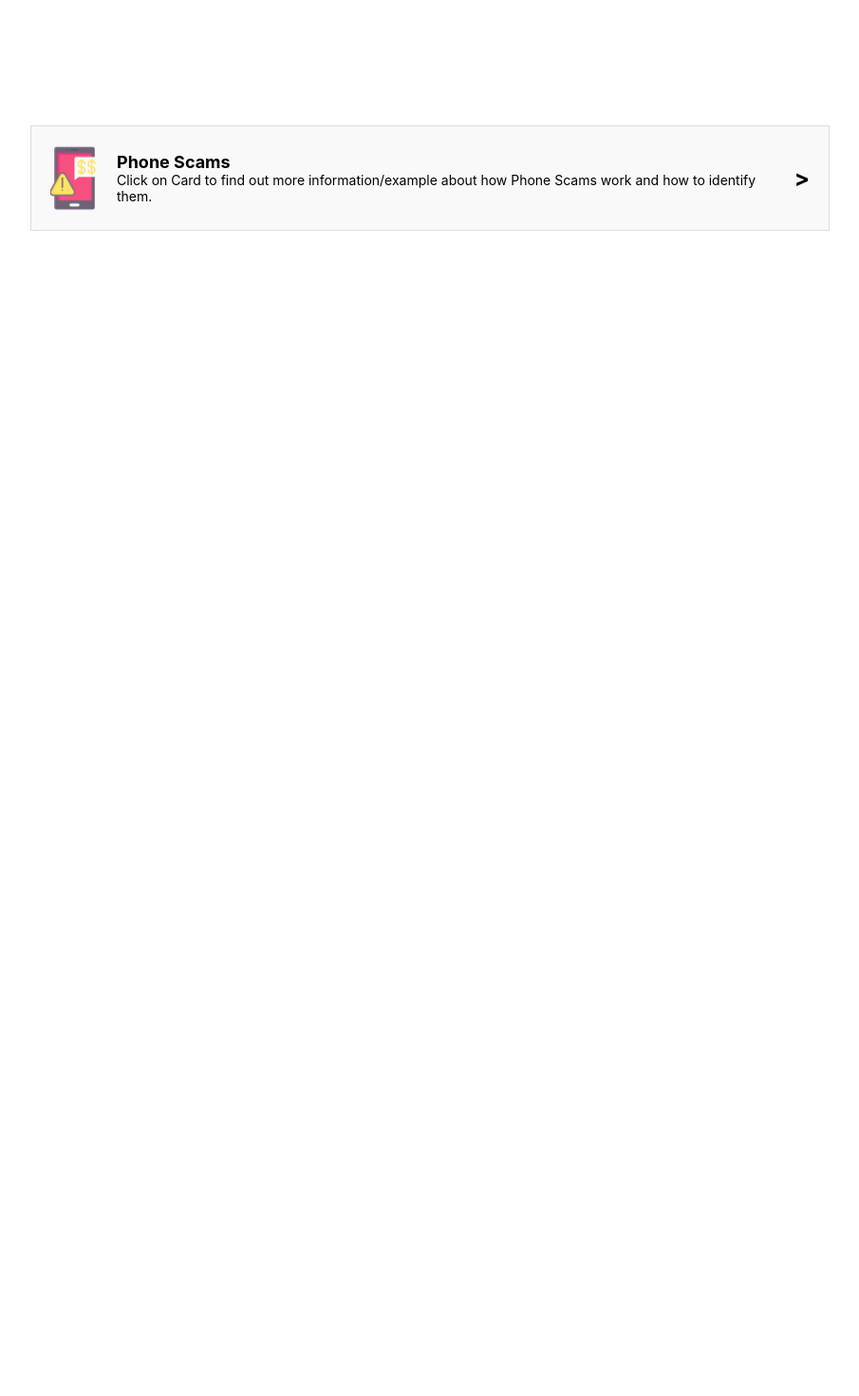
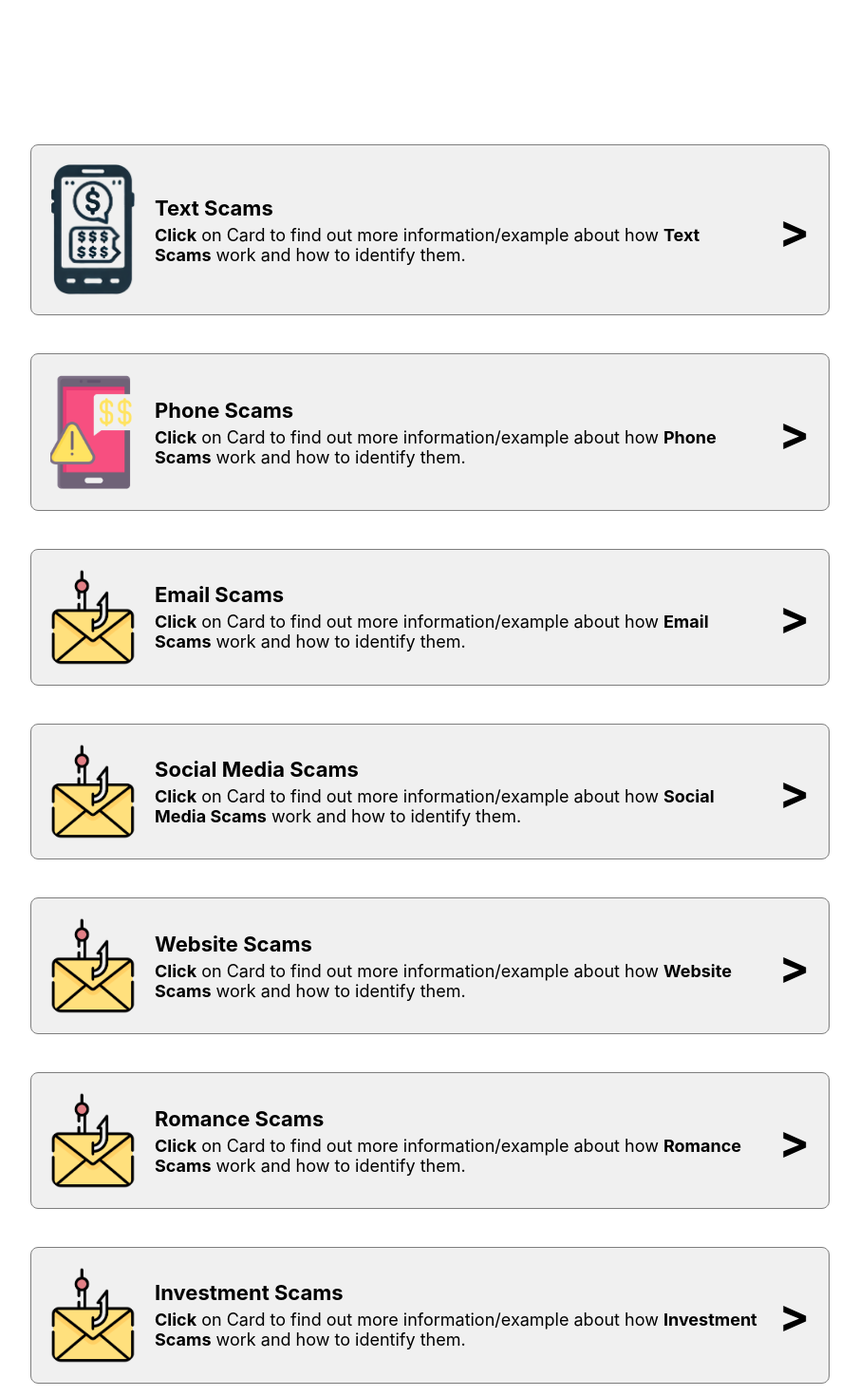
Before and after one commit to YQiZhu/ScamGuard, a React (Create React App) app in the folder scamguard_react/: page /identifyScam in a window 1280 px wide. Shown: the part 740-2210 px from the top of the page at 95% size, without its empty margins (187-1092 px from the left). Before the commit the page ends 1003 px from the top, so only its background shows below. Built offline with nearby package versions, Linux system fonts and the light colour scheme.

Commit message:
Add clickable box session for some scams type

```diff
--- /dev/null
+++ b/scamguard_react/src/IdentifyScams/InvestmentScams.js
@@ -0,0 +1,14 @@
+import React from 'react';
+// import './MostReportedScam.css';
+
+function InvestmentScams() {
+    return (
+        <div className="InvestmentScamsPage">
+            <h2>Investment Scams</h2>
+            <p>Details and examples about how Investment Scams work and how to identify them.</p>
+            {/* Add more content or components here */}
+        </div>
+    );
+}
+
+export default InvestmentScams;
--- a/scamguard_react/src/IdentifyScams/RomanceScams.js
+++ b/scamguard_react/src/IdentifyScams/RomanceScams.js
@@ -3,31 +3,12 @@ import { BarChart, Bar, XAxis, YAxis, CartesianGrid, Tooltip, Legend } from 'rec
 // import './MostReportedScam.css';
 
 function RomanceScams() {
-    // const [data, setData] = useState([]);
-
-    // useEffect(() => {
-    //     fetch('https://scamguard.live/api/most_frequent_scams/', {
-    //         method: 'GET',
-    //         headers: {
-    //             'Content-Type': 'application/json',
-    //         },
-    //     })
-    //         .then(response => {
-    //             if (!response.ok) {
-    //                 throw new Error('Network response was not ok');
-    //             }
-    //             return response.json();
-    //         })
-    //         .then(data => setData(data))
-    //         .catch(error => console.error('Error fetching map data:', error.message));
-    // }, []);
 
     return (
-        <div className="chart-container">
-            <div>
-                <h2>Romance Scams</h2>
-
-            </div>
+        <div className="RomanceScamsPage">
+            <h2>Romance Scams</h2>
+            <p>Details and examples about how Romance Scams work and how to identify them.</p>
+            {/* Add more content or components here */}
         </div>
     );
 }
--- /dev/null
+++ b/scamguard_react/src/IdentifyScams/SocialMediaScams.js
@@ -0,0 +1,14 @@
+import React from 'react';
+// import './MostReportedScam.css';
+
+function SocialMediaScams() {
+    return (
+        <div className="SocialMediaScamsPage">
+            <h2>Text Scams</h2>
+            <p>Details and examples about how Social Media Scams work and how to identify them.</p>
+            {/* Add more content or components here */}
+        </div>
+    );
+}
+
+export default SocialMediaScams;
--- /dev/null
+++ b/scamguard_react/src/IdentifyScams/TextScams.js
@@ -0,0 +1,14 @@
+import React from 'react';
+// import './MostReportedScam.css';
+
+function TextScams() {
+    return (
+        <div className="TextScamsPage">
+            <h2>Text Scams</h2>
+            <p>Details and examples about how Text Scams work and how to identify them.</p>
+            {/* Add more content or components here */}
+        </div>
+    );
+}
+
+export default TextScams;
--- /dev/null
+++ b/scamguard_react/src/IdentifyScams/WebsiteScams.js
@@ -0,0 +1,14 @@
+import React from 'react';
+// import './MostReportedScam.css';
+
+function WebsiteScams() {
+    return (
+        <div className="WebsiteScamsPage">
+            <h2>Website Scams</h2>
+            <p>Details and examples about how Website Scams work and how to identify them.</p>
+            {/* Add more content or components here */}
+        </div>
+    );
+}
+
+export default WebsiteScams;
--- a/scamguard_react/src/IdentifyScamsPage.css
+++ b/scamguard_react/src/IdentifyScamsPage.css
@@ -1,19 +1,28 @@
 .Chart-section {
-    padding: 50px;;
+    padding: 50px;
+    ;
 }
 
 .Side-menu {
     position: fixed;
-    top: 50%; /* Vertically center the menu */
-    left: 10px; /* Position it on the left side */
-    transform: translateY(-50%); /* Center vertically by shifting up half of its own height */
-    width: 200px; /* Adjust width as needed */
-    background-color: #f0f0f0; /* Light background color */
-    color: black; /* Default text color */
+    top: 50%;
+    /* Vertically center the menu */
+    left: 10px;
+    /* Position it on the left side */
+    transform: translateY(-50%);
+    /* Center vertically by shifting up half of its own height */
+    width: 200px;
+    /* Adjust width as needed */
+    background-color: #f0f0f0;
+    /* Light background color */
+    color: black;
+    /* Default text color */
     padding: 20px;
     box-shadow: 2px 0 5px rgba(0, 0, 0, 0.1);
-    overflow-y: auto; /* Add scroll if content overflows */
-    border-radius: 8px; /* Optional: Rounded corners */
+    overflow-y: auto;
+    /* Add scroll if content overflows */
+    border-radius: 8px;
+    /* Optional: Rounded corners */
 }
 
 .Side-menu ul {
@@ -25,38 +34,54 @@
 }
 
 .Side-menu li {
-    width: 100%; /* Ensures each li takes the full width of the ul */
-    margin-bottom: 10px; /* Space between links */
-    display: block; /* Makes sure li is treated as a block element */
+    width: 100%;
+    /* Ensures each li takes the full width of the ul */
+    margin-bottom: 10px;
+    /* Space between links */
+    display: block;
+    /* Makes sure li is treated as a block element */
 }
 
 .Side-menu a {
-    color: rgb(5, 5, 33); /* Text color for links */
-    text-decoration: underline; /* Underline to indicate clickability */
-    font-size: 16px; /* Adjust font size as needed */
-    display: block; /* Ensure the link takes up the full width of its container */
+    color: rgb(5, 5, 33);
+    /* Text color for links */
+    text-decoration: underline;
+    /* Underline to indicate clickability */
+    font-size: 16px;
+    /* Adjust font size as needed */
+    display: block;
+    /* Ensure the link takes up the full width of its container */
     padding: 10px;
-    border-radius: 5px; /* Optional: Rounded corners for links */
-    transition: background-color 0.3s; /* Smooth transition for hover effect */
+    border-radius: 5px;
+    /* Optional: Rounded corners for links */
+    transition: background-color 0.3s;
+    /* Smooth transition for hover effect */
 }
 
 .Side-menu a:hover {
-    background-color: #c0c0c0; /* Change background color on hover */
-    color: rgb(99, 99, 216); /* Change text color on hover */
+    background-color: #c0c0c0;
+    /* Change background color on hover */
+    color: rgb(99, 99, 216);
+    /* Change text color on hover */
 }
 
 .clickable-box {
-    background-color: #f9f9f9;
+    background-color: #f0f0f0;
     transition: background-color 0.3s ease;
     display: flex;
     align-items: center;
     justify-content: space-between;
     padding: 20px;
-    margin: 20px auto; /* Center the box horizontally */
+    margin: 40px auto;
+    /* Center the box horizontally */
     cursor: pointer;
-    width: 80%; /* Reduce the width of the box */
-    max-width: 800px; /* Optional: Limit the max width */
-    border: 1px solid #ddd;
+    width: 80%;
+    /* Reduce the width of the box */
+    max-width: 800px;
+    /* Optional: Limit the max width */
+    border: 1px solid #7e7e7e;
+    border-radius: 8px;
+    /* Optional: Rounded corners */
 }
 
 .clickable-box:hover {
@@ -64,38 +89,44 @@
 }
 
 .clickable-box img {
-    width: 50px;
+    width: 90px;
     margin-right: 20px;
 }
 
 .clickable-box .text-content {
     display: flex;
     flex-direction: column;
-    align-items: flex-start; /* Align text to the start of the content area */
+    align-items: flex-start;
+    /* Align text to the start of the content area */
     justify-content: center;
-    text-align: left; /* Ensure text is left-aligned */
+    text-align: left;
+    /* Ensure text is left-aligned */
     flex: 1;
-    padding-right: 20px; /* Add padding to the right to ensure space before the arrow */
+    padding-right: 20px;
+    /* Add padding to the right to ensure space before the arrow */
 }
 
 .clickable-box h3 {
     margin: 0;
-    font-size: 18px;
+    font-size: 22px;
     font-weight: bold;
+    margin-bottom: 5px;
+    /* Space between links */
 }
 
 .clickable-box p {
     margin: 0;
-    font-size: 14px;
+    font-size: 18px;
 }
 
 .clickable-box .arrow {
-    font-size: 24px;
+    font-size: 48px;
     font-weight: bold;
-    flex-shrink: 0; /* Prevent arrow from shrinking */
+    flex-shrink: 0;
+    /* Prevent arrow from shrinking */
 }
 
-.App-header {
+.indentify-scams-header {
     /* background-color: #282c34; */
     min-height: 100vh;
     display: flex;
@@ -104,4 +135,12 @@
     justify-content: center;
     font-size: calc(10px + 2vmin);
     color: rgb(0, 0, 0);
-  }
+    margin-bottom: 20px;
+    /* Add some margin to push the box closer to the header */
+}
+
+.indentify-scams-header h1 {
+    font-size: 4rem;
+    margin-bottom: 10px;
+    /* Reduce margin to bring h1 closer to the clickable box */
+}
--- a/scamguard_react/src/IdentifyScamsPage.js
+++ b/scamguard_react/src/IdentifyScamsPage.js
@@ -30,12 +30,33 @@ const IdentifyScamsPage = () => {
             </nav> */}
 
             {/* Introduction Section */}
-            <header className="App-header">
+            <header className="indentify-scams-header">
                 <h1>How to Identify Scams</h1>
                 <p></p>
             </header>
 
             {/* Clickable Box Section */}
+            {/* Text Scams */}
+            <div
+                className="clickable-box"
+                onClick={() => navigate('/text-scams')}
+            >
+                <img
+                    src={require('./images/text_scams_icon.png')}
+                    alt="Text Scams"
+                />
+                <div className="text-content">
+                    <h3>Text Scams</h3>
+                    <p>
+                        <strong>Click</strong> on Card to find out more information/example about how <strong>Text Scams</strong> work and how to identify them.
+                    </p>
+                </div>
+                <div className="arrow">
+                    &gt;
+                </div>
+            </div>
+
+            {/* Phone Scams */}
             <div
                 className="clickable-box"
                 onClick={() => navigate('/phone-scams')}
@@ -47,13 +68,114 @@ const IdentifyScamsPage = () => {
                 <div className="text-content">
                     <h3>Phone Scams</h3>
                     <p>
-                        Click on Card to find out more information/example about how Phone Scams work and how to identify them.
+                        <strong>Click</strong> on Card to find out more information/example about how <strong>Phone Scams</strong> work and how to identify them.
                     </p>
                 </div>
                 <div className="arrow">
                     &gt;
                 </div>
             </div>
+
+            {/* Email Scams */}
+            <div
+                className="clickable-box"
+                onClick={() => navigate('/email-scams')}
+            >
+                <img
+                    src={require('./images/email_scams_icon.png')}
+                    alt="Email Scams"
+                />
+                <div className="text-content">
+                    <h3>Email Scams</h3>
+                    <p>
+                        <strong>Click</strong> on Card to find out more information/example about how <strong>Email Scams</strong> work and how to identify them.
+                    </p>
+                </div>
+                <div className="arrow">
+                    &gt;
+                </div>
+            </div>
+
+            {/* Social Media Scams */}
+            <div
+                className="clickable-box"
+                onClick={() => navigate('/social-media-scams')}
+            >
+                <img
+                    src={require('./images/email_scams_icon.png')}
+                    alt="Social Media Scams"
+                />
+                <div className="text-content">
+                    <h3>Social Media Scams</h3>
+                    <p>
+                        <strong>Click</strong> on Card to find out more information/example about how <strong>Social Media Scams</strong> work and how to identify them.
+                    </p>
+                </div>
+                <div className="arrow">
+                    &gt;
+                </div>
+            </div>
+
+            {/* Website Scams */}
+            <div
+                className="clickable-box"
+                onClick={() => navigate('/website-scams')}
+            >
+                <img
+                    src={require('./images/email_scams_icon.png')}
+                    alt="Social Media Scams"
+                />
+                <div className="text-content">
+                    <h3>Website Scams</h3>
+                    <p>
+                        <strong>Click</strong> on Card to find out more information/example about how <strong>Website Scams</strong> work and how to identify them.
+                    </p>
+                </div>
+                <div className="arrow">
+                    &gt;
+                </div>
+            </div>
+
+            {/* Romance Scams */}
+            <div
+                className="clickable-box"
+                onClick={() => navigate('/romance-scams')}
+            >
+                <img
+                    src={require('./images/email_scams_icon.png')}
+                    alt="Romance Scams"
+                />
+                <div className="text-content">
+                    <h3>Romance Scams</h3>
+                    <p>
+                        <strong>Click</strong> on Card to find out more information/example about how <strong>Romance Scams</strong> work and how to identify them.
+                    </p>
+                </div>
+                <div className="arrow">
+                    &gt;
+                </div>
+            </div>
+
+            {/* Investment Scams */}
+            <div
+                className="clickable-box"
+                onClick={() => navigate('/investment-scams')}
+            >
+                <img
+                    src={require('./images/email_scams_icon.png')}
+                    alt="Investment Scams"
+                />
+                <div className="text-content">
+                    <h3>Investment Scams</h3>
+                    <p>
+                        <strong>Click</strong> on Card to find out more information/example about how <strong>Investment Scams</strong> work and how to identify them.
+                    </p>
+                </div>
+                <div className="arrow">
+                    &gt;
+                </div>
+            </div>
+
         </div>
     );
 };
```
Also changed, not shown: scamguard_react/src/App.js (+12 -0 lines), scamguard_react/src/images/email_scams_icon.png (added), scamguard_react/src/images/text_scams_icon.png (added).
